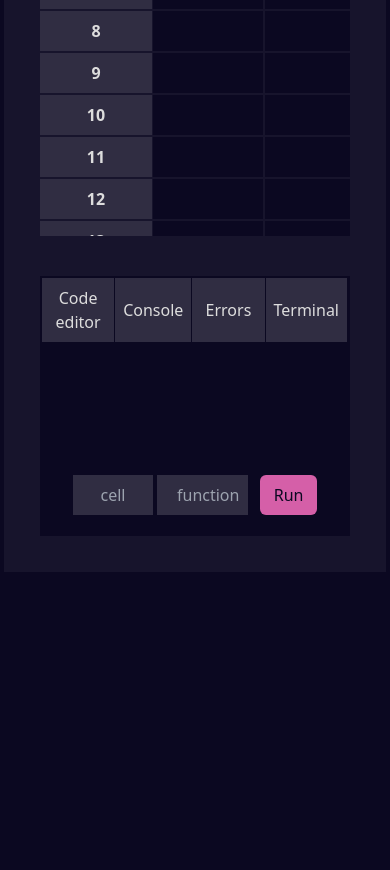
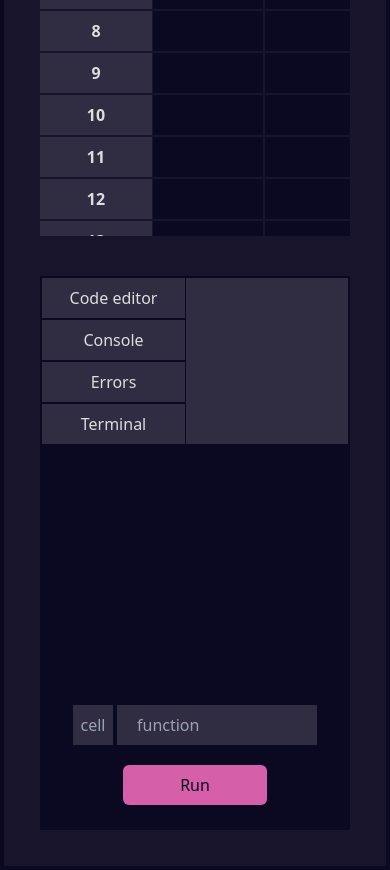
Before and after one commit to NoroffFEU/yeetsheet, a website built with Vite: page index.html in a window 390 px wide. Shown: the part 1042-1912 px from the top of the page. Before the commit the page ends 1618 px from the top, so only its background shows below. Built offline with nearby package versions, Linux system fonts and the light colour scheme; what monaco-editor would draw is missing.

Commit message:
added responsive layout to console

```diff
--- a/index.html
+++ b/index.html
@@ -373,29 +373,30 @@
               class="dark:bg-ys-overlay-15 dark:border-ys-backgroundAndText bg-ys-amethyst-200 border border-ys-amethyst-400"
             >
               <div
-                class="flex dark:border border-b border-ys-amethyst-400 dark:border-ys-backgroundAndText"
+                class="grid grid-cols-1 sm:grid-cols-2 md:grid-cols-4 dark:border border-b border-ys-amethyst-400 dark:border-ys-backgroundAndText"
                 data-cy="utilities-buttons"
               >
                 <button
-                  class="console-btn hover:font-semibold"
+                  class="console-btn hover:font-semibold sm:border-r-2 md:border-r-0"
                   data-cy="code-editor-btn"
                 >
                   Code editor
                 </button>
                 <button
-                  class="console-btn hover:font-semibold"
+                  class="console-btn hover:font-semibold border-t-2 sm:border-t-0 md:border-l-2"
                   data-cy="console-btn"
                 >
                   Console
                 </button>
+
                 <button
-                  class="console-btn hover:font-semibold"
+                  class="console-btn hover:font-semibold border-t-2 sm:border-r-2 md:border-r-0 md:border-t-0 md:border-l-2"
                   data-cy="errors-btn"
                 >
                   Errors
                 </button>
                 <button
-                  class="console-btn hover:font-semibold"
+                  class="console-btn hover:font-semibold border-t-2 md:border-r-0 md:border-t-0 md:border-l-2"
                   data-cy="terminal-btn"
                 >
                   Terminal
@@ -403,10 +404,10 @@
               </div>
               <div
                 id="toggle-editor"
-                class="h-48 transition-all duration-700 p-8 dark:bg-ys-backgroundAndText"
+                class="h-96 sm:h-48 transition-all duration-700 p-8 dark:bg-ys-backgroundAndText"
               >
                 <div
-                  class="h-14 transition-all duration-700"
+                  class="h-52 sm:h-14 transition-all duration-700"
                   id="code-wrapper"
                   data-cy="util:code-editor"
                 >
@@ -416,24 +417,28 @@
                     aria-label="Code editor"
                     tabindex="0"
                   ></div>
-                  <div class="flex gap-1 pt-5">
+                  <div class="flex gap-1 pt-5 flex-wrap">
                     <input
                       type="text"
-                      class="w-20 text-center dark:bg-ys-overlay-15 border dark:border-none border-ys-amethyst-400"
+                      class="py-2 sm:py-0 w-10 sm:w-20 text-center dark:bg-ys-overlay-15 border dark:border-none border-ys-amethyst-400"
                       placeholder="cell"
                       aria-label="Enter cell ID"
                       id="cellIdentifierDisplay"
                     />
                     <input
                       type="text"
-                      class="w-full text-start pl-5 dark:bg-ys-overlay-15 border dark:border-none border-ys-amethyst-400"
+                      class="w-10 flex-grow text-start pl-5 dark:bg-ys-overlay-15 border dark:border-none border-ys-amethyst-400"
                       placeholder="function"
                       value=""
                       aria-label="Enter function"
                     />
-                    <button id="runFunctionBtn" class="default-btn ml-2">
-                      Run
-                    </button>
+                    <div
+                      class="w-full sm:w-auto flex justify-center sm:justify-start mt-4 sm:mt-0"
+                    >
+                      <button id="runFunctionBtn" class="default-btn px-5">
+                        Run
+                      </button>
+                    </div>
                   </div>
                 </div>
               </div>
```
